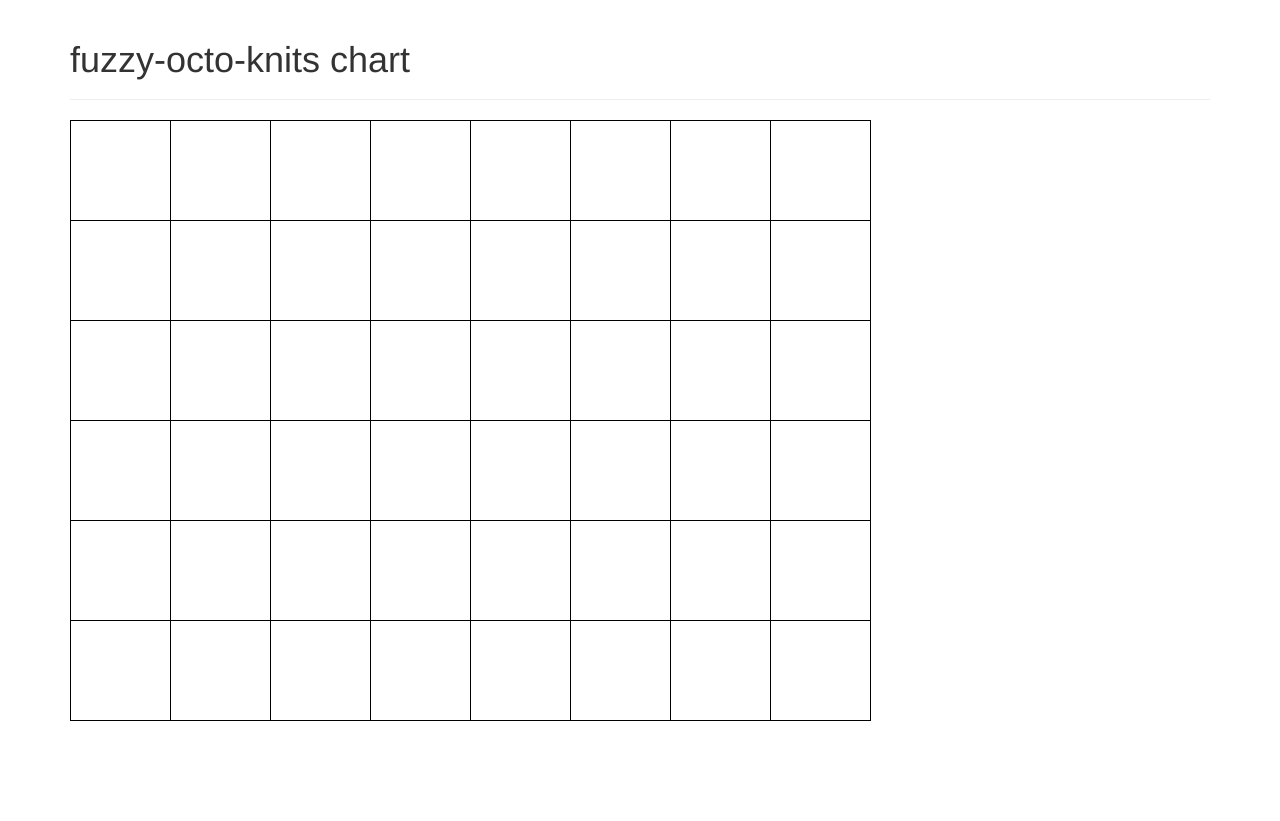
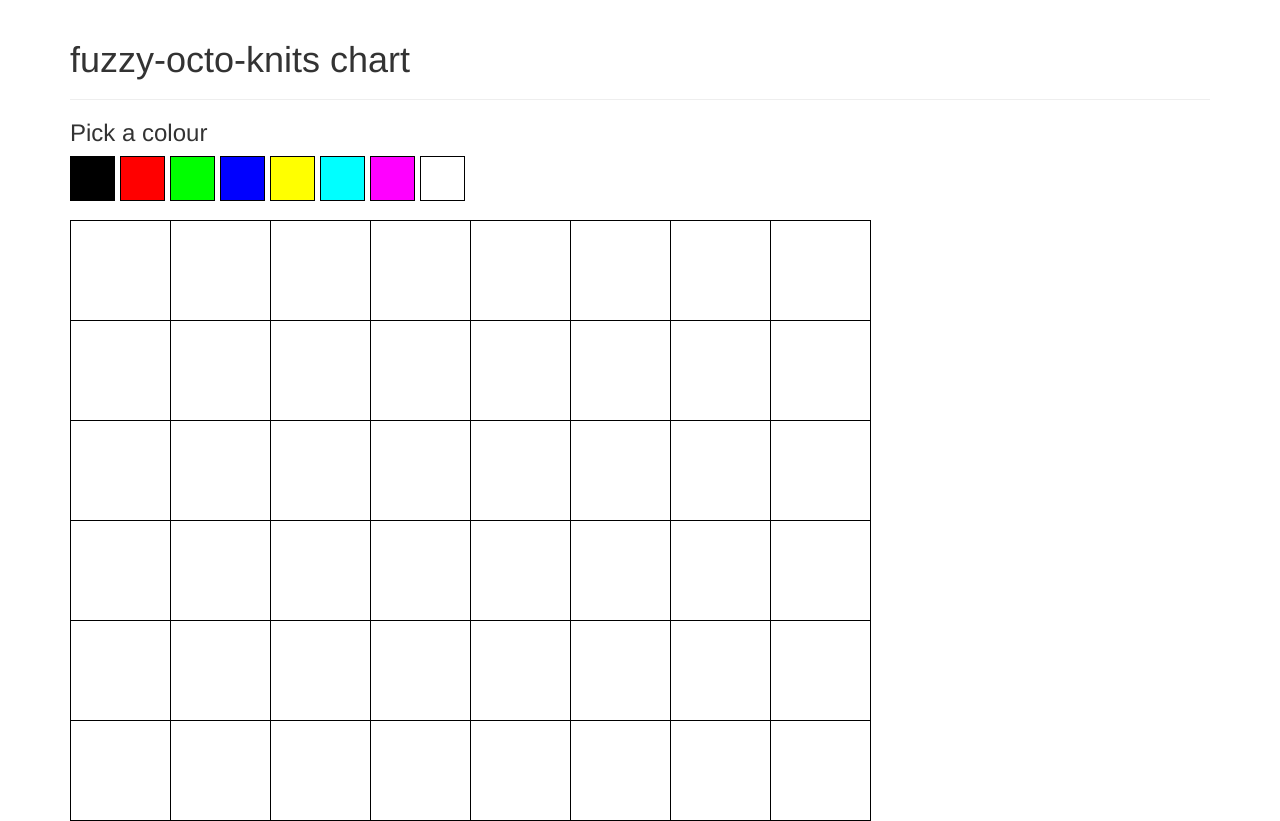
Before and after one commit to zubron/fuzzy-octo-knits, a website: page index.html in a window 1280 px wide. Before the commit the page ends 800 px from the top, so only its background shows below. Drawn offline with nearby package versions, Linux system fonts and the light colour scheme.

Commit message:
Add a simple colour palette to allow colour selection

```diff
--- a/chart.js
+++ b/chart.js
@@ -2,28 +2,33 @@
     var app = angular.module('chart', []);
 
     app.controller('ChartController', function($http) {
-        var chartCell = function() {
+        this.CSSformat = function(colour) {
+            return '#' + String('000000' + colour.toString(16)).slice(-6);
+        }
+
+        var chartCell = function(formatFunction) {
             this.colour = "white";
-            this.changeColour = function() {
-                var randColour = Math.floor(Math.random() * 0xFFFFFF);
-                this.colour = "#" + randColour.toString(16);
+            this.format = formatFunction;
+            this.changeColour = function(colour) {
+                this.colour = this.format(colour);
             }
         };
 
         this.cells = [];
+        this.colour = 0xFFFFFF;
+        this.defaultColours = [0x000000, 0xFF0000, 0x00FF00, 0x0000FF, 0xFFFF00, 0x00FFFF, 0xFF00FF, 0xFFFFFF];
+
+        this.selectColour = function(colour) {
+            this.colour = colour;
+        }
 
         for (var i = 0; i < 8; i++) {
             this.cells[i] = [];
             for (var j = 0; j < 6; j++) {
-                this.cells[i][j] = (new chartCell());
+                this.cells[i][j] = (new chartCell(this.CSSformat));
             }
         }
 
         var self = this;
-
-        this.changeColour = function() {
-            var randColour = Math.floor(Math.random() * 0xFFFFFF);
-            this.colour = "#" + randColour.toString(16);
-        };
     });
 })();
--- a/index.html
+++ b/index.html
@@ -14,9 +14,14 @@
         <div class="page-header">
             <h1>fuzzy-octo-knits chart</h1>
         </div>
+        <div class="chart-colour-selector">
+            <h3>Pick a colour</h3>
+            <div ng-repeat="colour in chart.defaultColours" class="chart-colour-selector-box" ng-click="chart.selectColour(colour)" ng-style="{'background-color': chart.CSSformat(colour)}">
+            </div>
+        </div>
         <div class="chart-container">
             <div ng-repeat="row in chart.cells">
-                <div class="chart-box" ng-repeat="cell in row" ng-click="cell.changeColour()" ng-style="{'background-color': cell.colour}">
+                <div class="chart-box" ng-repeat="cell in row" ng-click="cell.changeColour(chart.colour)" ng-style="{'background-color': cell.colour}">
                 </div>
             </div>
         </div>
--- a/style.css
+++ b/style.css
@@ -18,3 +18,18 @@
     float: left;
     box-sizing: border-box;
 }
+
+.chart-colour-selector {
+    clear: left;
+    height: 100px;
+    width: 100%;
+}
+
+.chart-colour-selector-box {
+    width: 45px;
+    height: 45px;
+    border: thin black;
+    border-style: solid;
+    margin-right: 5px;
+    float: left;
+}
```
